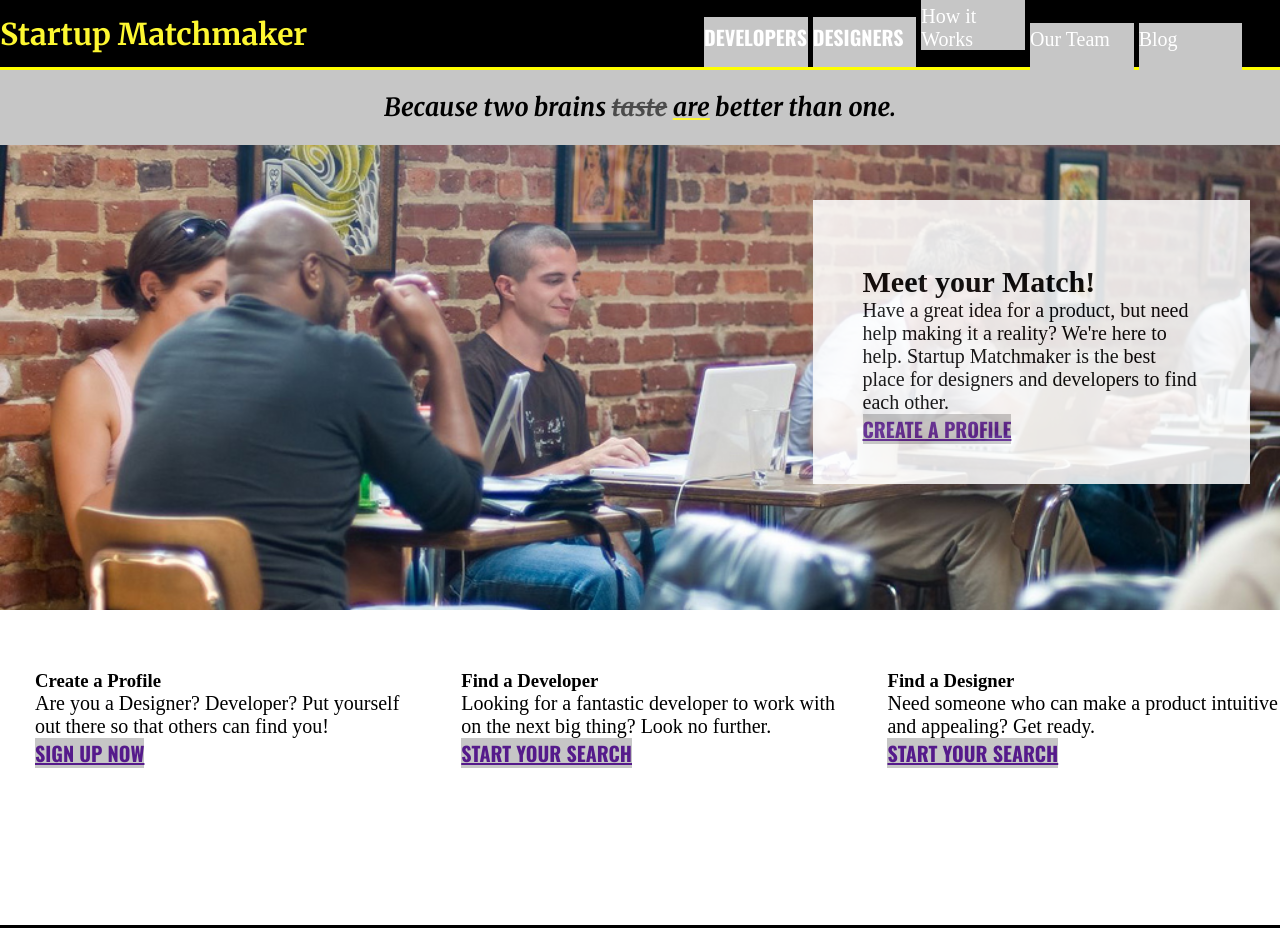
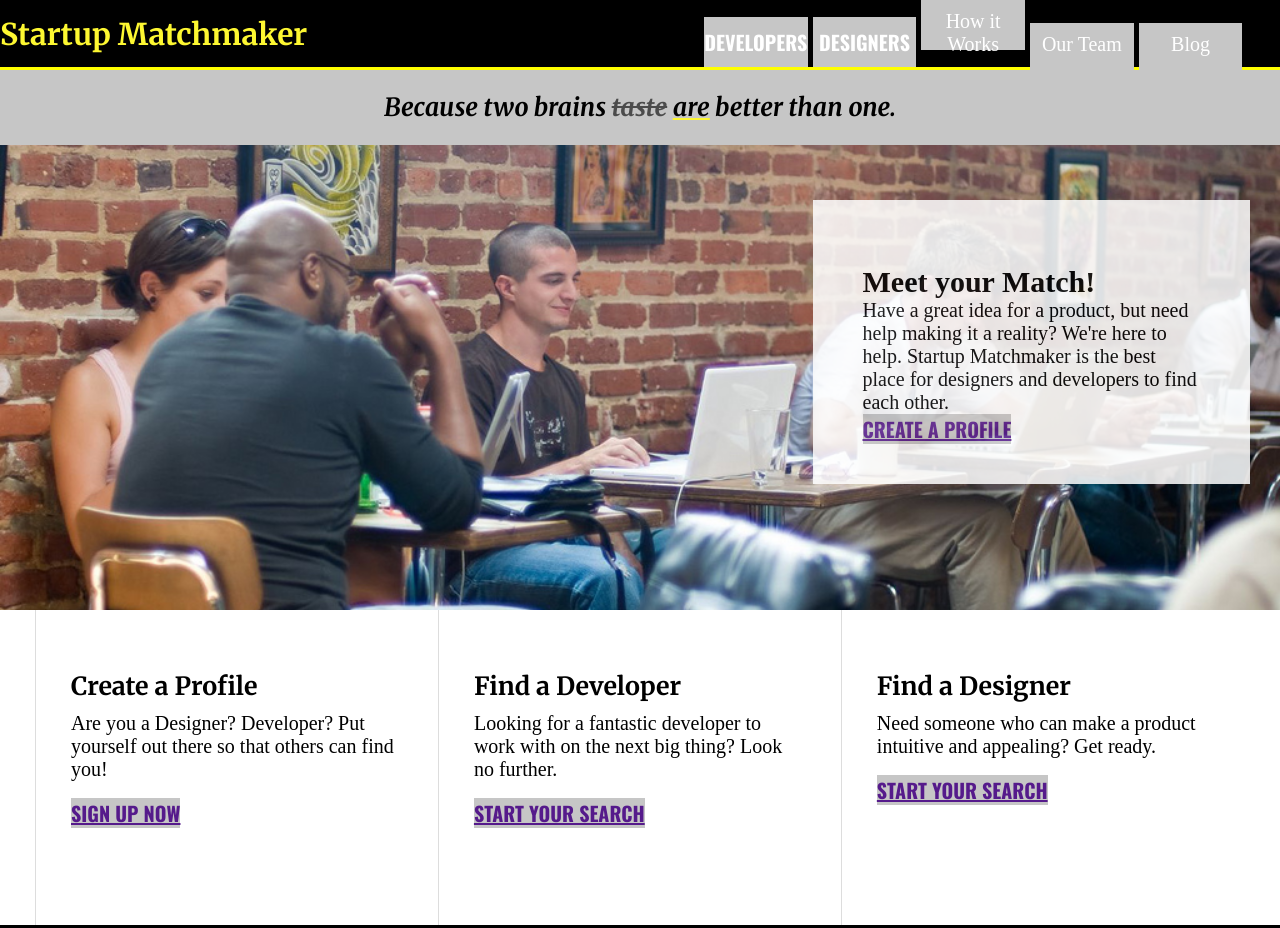
Before and after one commit to lazraka/startup_matchmaker, a plain HTML site: page index.html in a window 1280 px wide. Shown: the top 928 px of the page. Drawn offline with nearby package versions, Linux system fonts and the light colour scheme.

Commit message:
Edit padding on columns

```diff
--- a/css/style.css
+++ b/css/style.css
@@ -28,10 +28,11 @@ nav{
 .page{
 	width:18%;
 	display:inline-block;
-	padding-top:5px;
+	padding-top:10px;
 	padding-bottom: 10px;
 	text-decoration-line: none;
 	color: #ffffff;
+	text-align:center;
 }
 .upper{
 	font-family: Oswald;
@@ -108,14 +109,28 @@ a{
 	height:50px;
 	background-color: #c6c6c6;
 }
+.second-sec{
+	padding-left: 35px;
+	padding-right: 35px;
+}
 .column{
 	width:33.3%;
 	height:315px;
 	float:left;
 	padding-left: 35px;
-	padding-right: 35px
+	padding-right: 35px;
 	padding-bottom: 50px;
 	padding-top: 60px;
+	border-left: solid 1px #ddd;
+}
+h3{
+	font-size: 25px;
+	font-family: Merriweather;
+	font-weight: 700;
+	margin-bottom: 3%;
+}
+.questions{
+	margin-bottom: 5%;
 }
 span{
 	font-size: 20px;
--- a/index.html
+++ b/index.html
@@ -36,17 +36,17 @@
 	<section class="second-sec clearfix">
 		<div class="column">
 			<h3>Create a Profile</h3>
-			<p>Are you a Designer? Developer? Put yourself out there so that others can find you!</p>
+			<p class="questions">Are you a Designer? Developer? Put yourself out there so that others can find you!</p>
 			<a href="">SIGN UP NOW</a>
 		</div>
 		<div class="column">
 			<h3>Find a Developer</h3>
-			<p>Looking for a fantastic developer to work with on the next big thing? Look no further.</p>
+			<p class="questions">Looking for a fantastic developer to work with on the next big thing? Look no further.</p>
 			<a href="">START YOUR SEARCH</a>
 		</div>
 		<div class="column">
 			<h3>Find a Designer</h3>
-			<p>Need someone who can make a product intuitive and appealing? Get ready.</p>
+			<p class="questions">Need someone who can make a product intuitive and appealing? Get ready.</p>
 			<a href="">START YOUR SEARCH</a>
 		</div>
 	</section>
```
